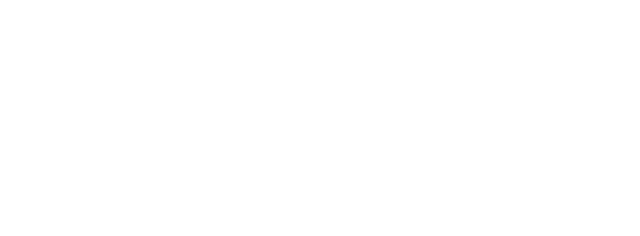
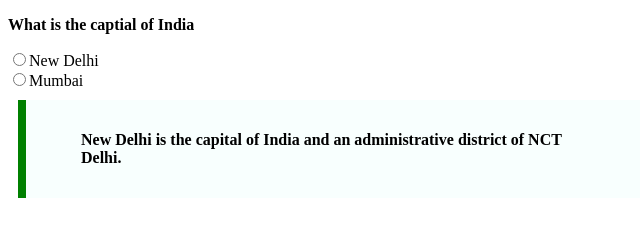
Before and after one commit to acciojob/trivia-Intikhabislam, a website: page main.html in a window 1280 px wide. Shown: the whole page, without its empty margins (0-640 px from the left). Drawn offline with Linux system fonts and the light colour scheme.

Commit message:
created a submission

```diff
--- a/main.html
+++ b/main.html
@@ -8,6 +8,20 @@
 
 <body>
 	<!-- the entire body must be written by student -->
+
+	<p class="paral"><b>What is the captial of India</b></p>
+
+	<div>
+		<input type="radio" name="rad" id="io">New Delhi
+	</div>
+	<div>
+		<input type="radio" name="rad" id="io1">Mumbai
+	</div>
+	<div class="block">
+		<blockquote cite="https://en.wikipedia.org/wiki/New_Delhi">
+			New Delhi is the capital of India and an administrative district of NCT Delhi.
+		</blockquote>
+	</div>
     <script type="text/javascript" src="./script.js">
 </script>
 
--- a/styles.css
+++ b/styles.css
@@ -1,2 +1,10 @@
 
 /* Your CSS Code here. */
+.block{
+	max-width:600px;
+	margin:10px;
+	padding:15px;
+	border-left:8px solid green;
+	background-color:#f8fffe;
+	font-weight:bold;
+}
```
